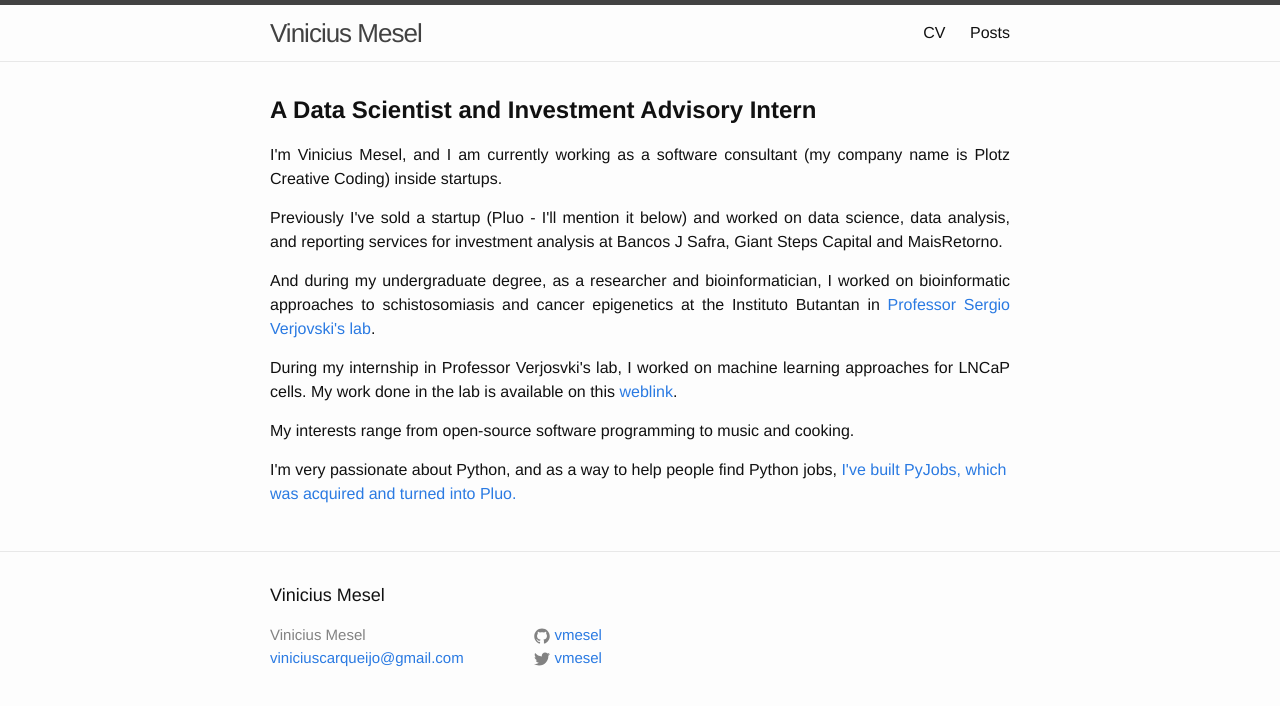
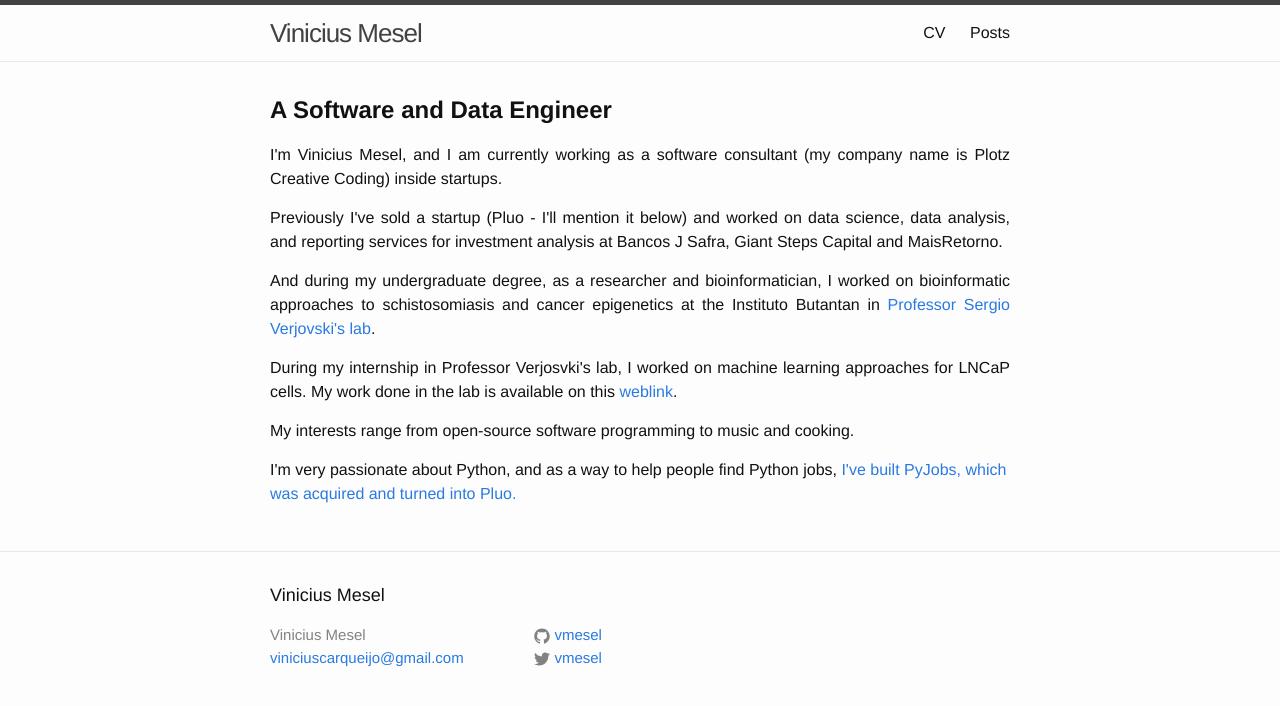
Before and after one commit to vmesel/vmesel.github.io, a Jekyll site: the page built from index.html, in a window 1280 px wide. Shown: the top 706 px of the page. Built offline with Jekyll 4.4.1, drawn with Linux system fonts in a browser that asks for light colours.

Commit message:
Changes Intern to Engineer

```diff
--- a/index.html
+++ b/index.html
@@ -4,7 +4,7 @@ layout: default
 
 <div class="home">
 
- <h2 style="font-weight:bold;">A Data Scientist and Investment Advisory Intern</h1>
+ <h2 style="font-weight:bold;">A Software and Data Engineer</h1>
     <p align="justify">I'm Vinicius Mesel, and I am currently working as a software consultant (my company name is Plotz Creative Coding) inside startups.</p>
     <p align="justify">Previously I've sold a startup (Pluo - I'll mention it below) and worked on data science, data analysis, and reporting services for investment analysis at Bancos J Safra, Giant Steps Capital and MaisRetorno.</p>
     <p align="justify">And during my undergraduate degree, as a researcher and bioinformatician, I worked on bioinformatic approaches to schistosomiasis and cancer epigenetics at the Instituto Butantan in <a href="http://www2.iq.usp.br/docente/verjo/" target="_blank">Professor Sergio Verjovski's lab</a>.</p>
```
